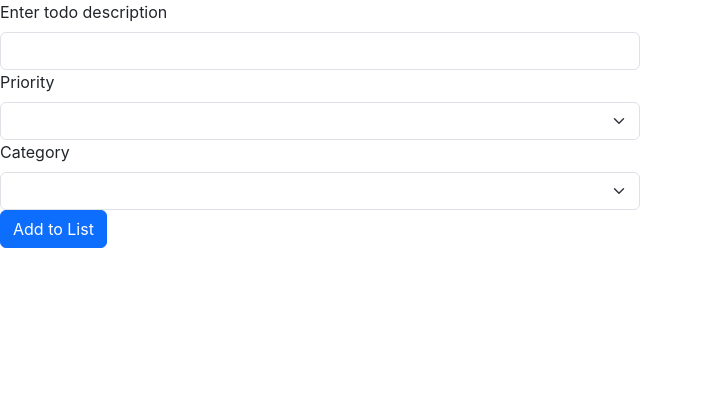
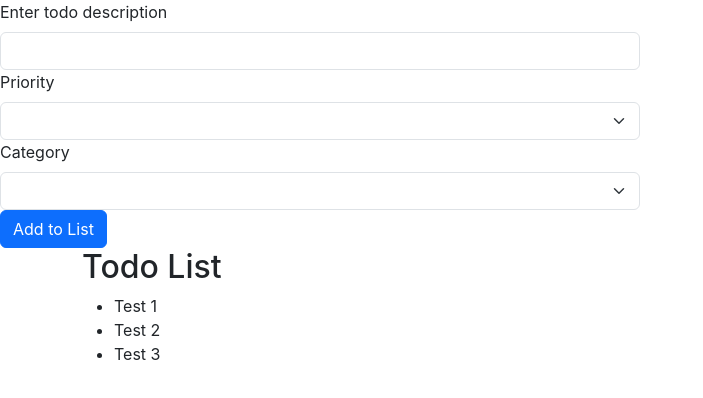
Before and after one commit to paulg44/fullstackTestTodo, a React (Create React App) app in the folder client/: page / in a window 1280 px wide. Shown: the top 398 px of the page, without its empty margins (0-703 px from the left). Built offline with nearby package versions, Linux system fonts and the light colour scheme.

Commit message:
create and add dislay todo component to app

```diff
--- a/client/src/App.tsx
+++ b/client/src/App.tsx
@@ -2,6 +2,7 @@ import React from "react";
 
 import "./App.css";
 import TodoForm from "./TodoForm/TodoForm";
+import DisplayTodos from "./DisplayTodos/DisplayTodos";
 
 /* TODO
   - create form and add to app (done)
@@ -12,6 +13,7 @@ function App() {
   return (
     <div className="App">
       <TodoForm />
+      <DisplayTodos />
     </div>
   );
 }
--- /dev/null
+++ b/client/src/DisplayTodos/DisplayTodos.tsx
@@ -0,0 +1,18 @@
+// Component for displaying todo's
+
+import { Container } from "react-bootstrap";
+
+function DisplayTodos() {
+  return (
+    <Container>
+      <h2>Todo List</h2>
+      <ul>
+        <li>Test 1</li>
+        <li>Test 2</li>
+        <li>Test 3</li>
+      </ul>
+    </Container>
+  );
+}
+
+export default DisplayTodos;
```
